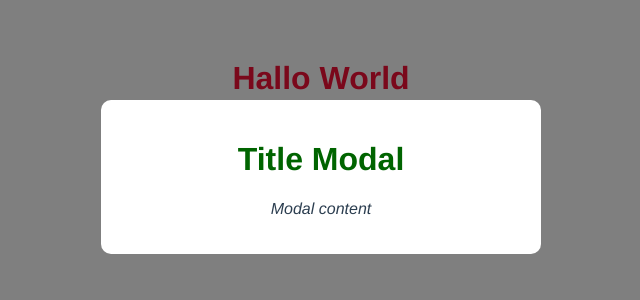
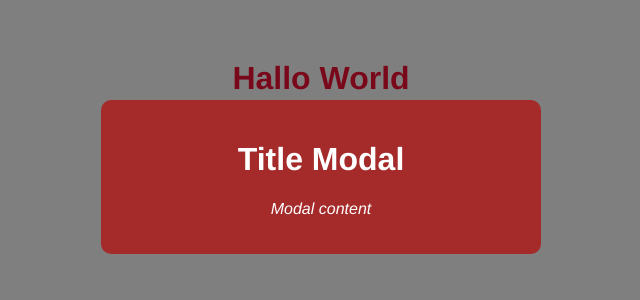
Before and after one commit to elhamhashemi56/Vue-CLI-Basic, a Vue app: page / in a window 1280 px wide. Shown: the top 300 px of the page, without its empty margins (319-959 px from the left). Built offline with nearby package versions, Linux system fonts and the light colour scheme.

Commit message:
VUE Passing Data with Props

```diff
--- a/src/App.vue
+++ b/src/App.vue
@@ -3,9 +3,14 @@
 
   <input type="text" ref="abc">
   <button @click="handleEventClick">click</button>
-<Modal/>
+
+  <Modal :headerProps="header"
+         :textProps="text"
+         theme="sale"
+        />
+
 </template>
-
+<!-- ################################################################# -->
 <script>
  import Modal from "./components/Modal.vue"
 
@@ -15,7 +20,9 @@
 
   data(){
     return{
-      title:"Hallo World"
+      title:"Hallo World",
+      header:"Title Modal",
+      text:"Modal content"
     }
 
   },
@@ -31,6 +38,7 @@
 
 }
 </script>
+<!-- ################################################################# -->
 
 <style>
 #app {
--- a/src/components/Modal.vue
+++ b/src/components/Modal.vue
@@ -1,13 +1,19 @@
 <template>
     <div class="backdrop">
-        <div class="modal">
-            <h1>Title Modal</h1>
-            <p>Modal content</p>
+        <div class="modal" :class="{saleKlass: theme === 'sale' }">
+            <h1>{{ headerProps }}</h1>
+            <p>{{ textProps }}</p>
         </div>
 
     </div>
 </template>
-
+<!-- ################################################################# -->
+<script>
+    export default {
+        props:["headerProps","textProps","theme"]
+    }
+</script>
+<!-- ################################################################# -->
 <style scoped>
 .modal{
   width: 400px;
@@ -28,4 +34,13 @@
 h1{
     color: darkgreen;
 }
+
+.saleKlass{
+    background-color: brown;
+    color: white;
+}
+
+.saleKlass h1{
+    color: white;
+}
 </style>
```
